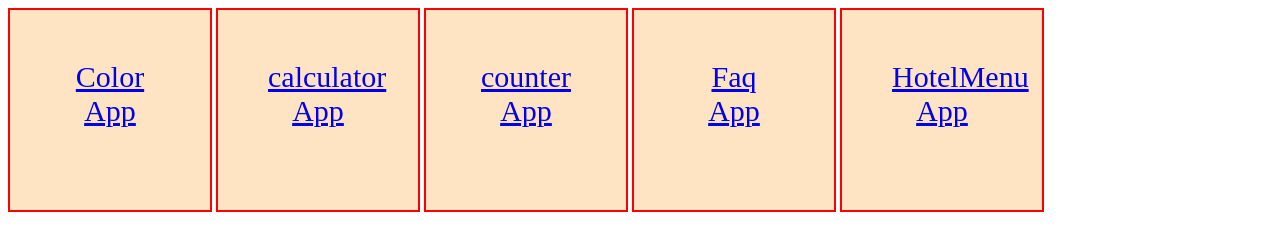
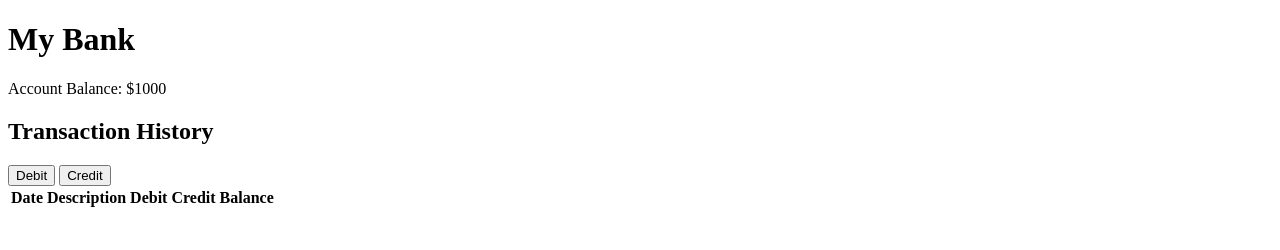
Before and after one commit to Bharathitanniru/my-html-practice, a plain HTML site: page index.html in a window 1280 px wide. Drawn offline with Linux system fonts and the light colour scheme.

Commit message:
Add files via upload

```diff
--- a/index.html
+++ b/index.html
@@ -1,27 +1,37 @@
-<html>
-    <head>
-        <title>
-            HTML Assignment
-        </title>
-        <style>
-            #zero, #one, #two, #three, #four {
-                height: 100px;
-                width: 100px;
-                background-color: bisque;
-                text-align: center;
-                padding: 50px 50px;
-                border:  2px solid red;
-                text-align: center;
-                font-size:  30px;
-                display: inline-block;
-            };
-            </style>
-    <div class = "container">
-        <div id="zero"><a href="./color_change_app/background_color_change_app.html"target="_blank"> Color App</a></div>
-        <div id="one"><a href="./calc_app/calc_app.html"target="_blank"> calculator App</a></div>
-        <div id="two"><a href="./counter_app/counter_app.html"target="_blank"> counter App</a></div>
-        <div id="three"><a href="./faq_app/faq_app.html"target="_blank"> Faq App</a></div>
-        <div id="four"><a href="./hotel_menu_app/hotel_menu_app.html"target="_blank"> HotelMenu App</a></div>
-    </div>
+<!DOCTYPE html>
+<html lang="en">
+<head>
+    <meta charset="UTF-8">
+    <meta name="viewport" content="width=device-width, initial-scale=1.0">
+    <link rel="stylesheet" href="style.css">
+    <title>Banking Page</title>
+</head>
+<body>
+    <header>
+        <h1>My Bank</h1>
+        <p>Account Balance: $<span id="accountBalance">1000</span></p>
+    </header>
+    <main>
+        <h2>Transaction History</h2>
+        <div>
+            <button id="debitButton">Debit</button>
+            <button id="creditButton">Credit</button>
+        </div>
+        <table>
+            <thead>
+                <tr>
+                    <th>Date</th>
+                    <th>Description</th>
+                    <th>Debit</th>
+                    <th>Credit</th>
+                    <th>Balance</th>
+                </tr>
+            </thead>
+            <tbody id="transactionTable">
+                <!-- Transaction rows will be added here dynamically -->
+            </tbody>
+        </table>
+    </main>
+    <script src="script.js"></script>
 </body>
 </html>
```
